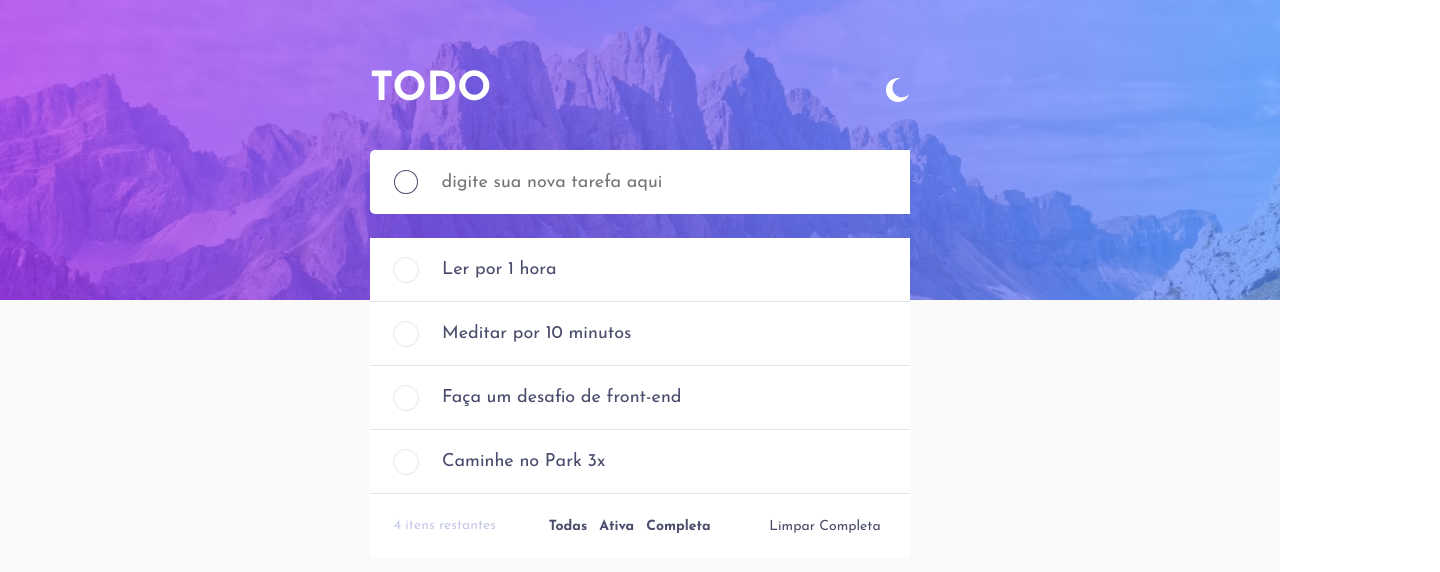
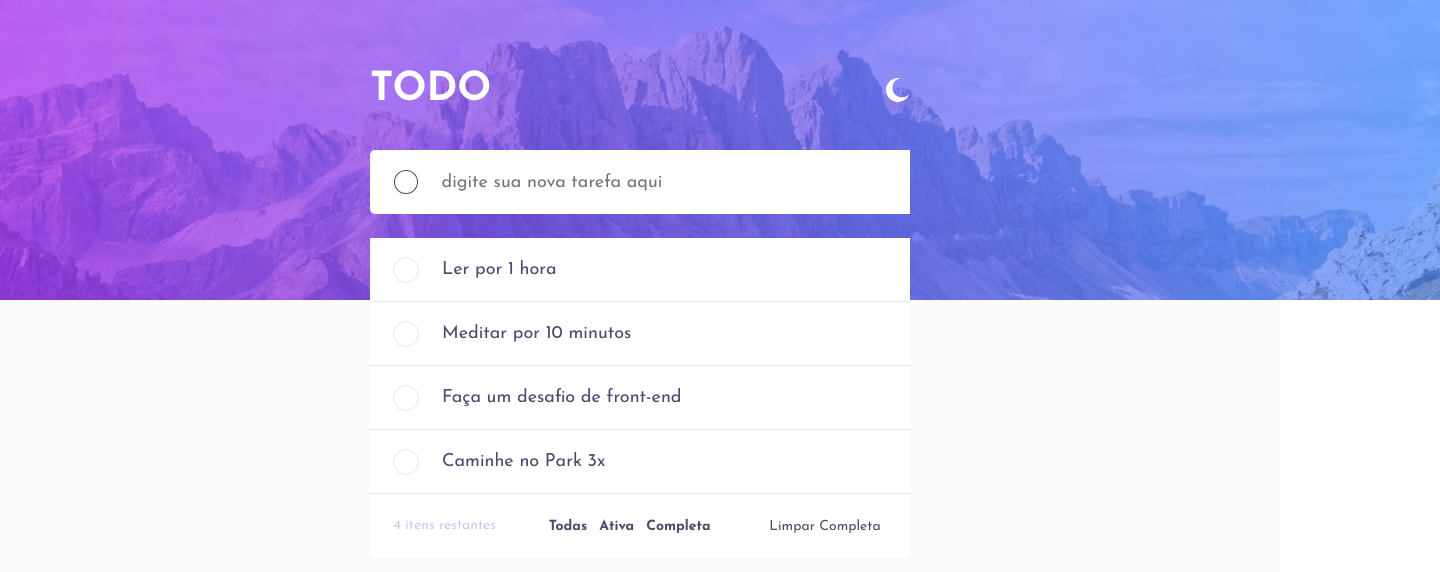
Before and after one commit to Arttutu/to-do, a React (Create React App) app: page / in a window 1280 px wide. Shown: the top 572 px of the page, 1440 px wide, since content can reach past the window. Built offline with nearby package versions, Linux system fonts and the light colour scheme; the HTML template or start-up script is replaced by a standard one.

Commit message:
arrumando problemais visuais no banner e main

```diff
--- a/src/Paginas/Home/index.jsx
+++ b/src/Paginas/Home/index.jsx
@@ -49,8 +49,8 @@ export default function Home({ tema, setTema }) {
               filtro === "todas"
                 ? true
                 : filtro === "completa"
-                ? !tarefa.isComplete
-                : tarefa.isComplete
+                ? tarefa.isComplete
+                : !tarefa.isComplete
             )
             .map((item, index) => (
               <Tarefa key={index} item={item.titulo} index={index} />
--- a/src/Paginas/Home/styled.jsx
+++ b/src/Paginas/Home/styled.jsx
@@ -3,12 +3,12 @@ import { CorBranca, Font } from "../../Componentes/Variaveis"
 
 export const Main = styled.main`
   background-color: ${(props) => props.theme.colors.corFundo};
-  width: 100vw;
-  height: 100vh;
+  max-height: 100%;
+  min-height: 100vh;
 `
 export const Banner = styled.img`
   position: absolute;
-  width: 100vw;
+  min-width: 100%;
   height: 300px;
   top: 0px;
   @media (max-width: 768px) {
```
